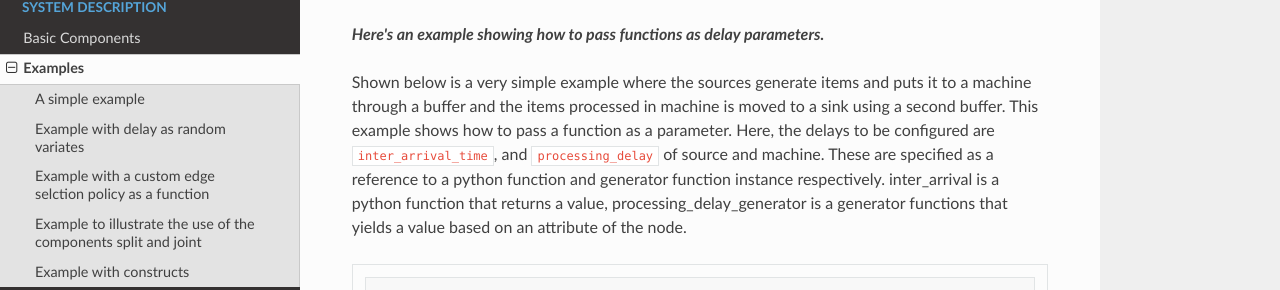
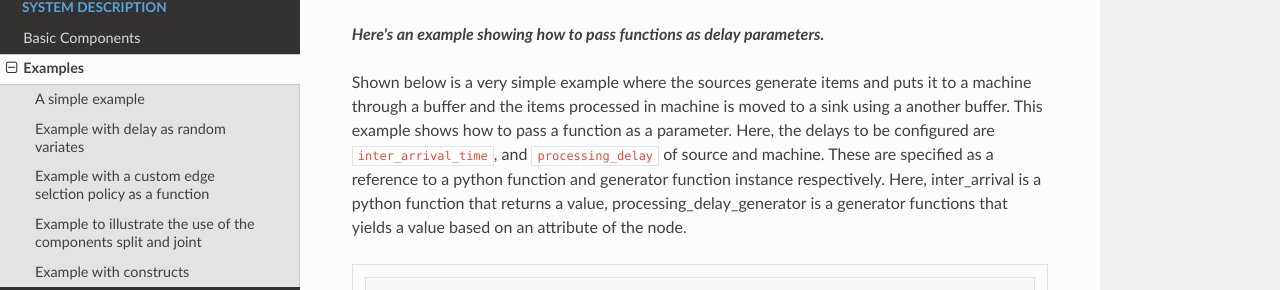
Before and after one commit to FactorySimPy/FactorySimPy, an MkDocs documentation site: the page built from docs/examples.md, in a window 1280 px wide and 1400 px high, scrolled down 933 px. Shown: the part 185-475 px from the top of the window. Built offline with MkDocs 1.6.1, drawn with Linux system fonts in a browser that asks for light colours; nearby versions of some CDN libraries; some of the changed text lies outside the part shown.

Commit message:
documentation update

````diff
--- a/docs/examples.md
+++ b/docs/examples.md
@@ -49,7 +49,7 @@ env.run(until=10)
 
 ***Here's an example showing how to pass functions as delay parameters.***
 
-Shown below is a very simple example where the sources generate items and puts it to a machine through a buffer and the items processed in machine is moved to a sink using a second buffer. This example shows how to pass a function as a parameter. Here, the delays to be configured are `inter_arrival_time`, and `processing_delay` of source and machine. These are specified as a reference to a python function and generator function instance respectively. inter_arrival is a python function that returns a value, processing_delay_generator is a generator functions that yields a value based on an attribute of the node.
+Shown below is a very simple example where the sources generate items and puts it to a machine through a buffer and the items processed in machine is moved to a sink using a another buffer. This example shows how to pass a function as a parameter. Here, the delays to be configured are `inter_arrival_time`, and `processing_delay` of source and machine. These are specified as a reference to a python function and generator function instance respectively. Here, inter_arrival is a python function that returns a value, processing_delay_generator is a generator functions that yields a value based on an attribute of the node.
 
 ```python
 
````
Also changed, not shown: other parts of docs/examples.md (+1 -1 lines).
